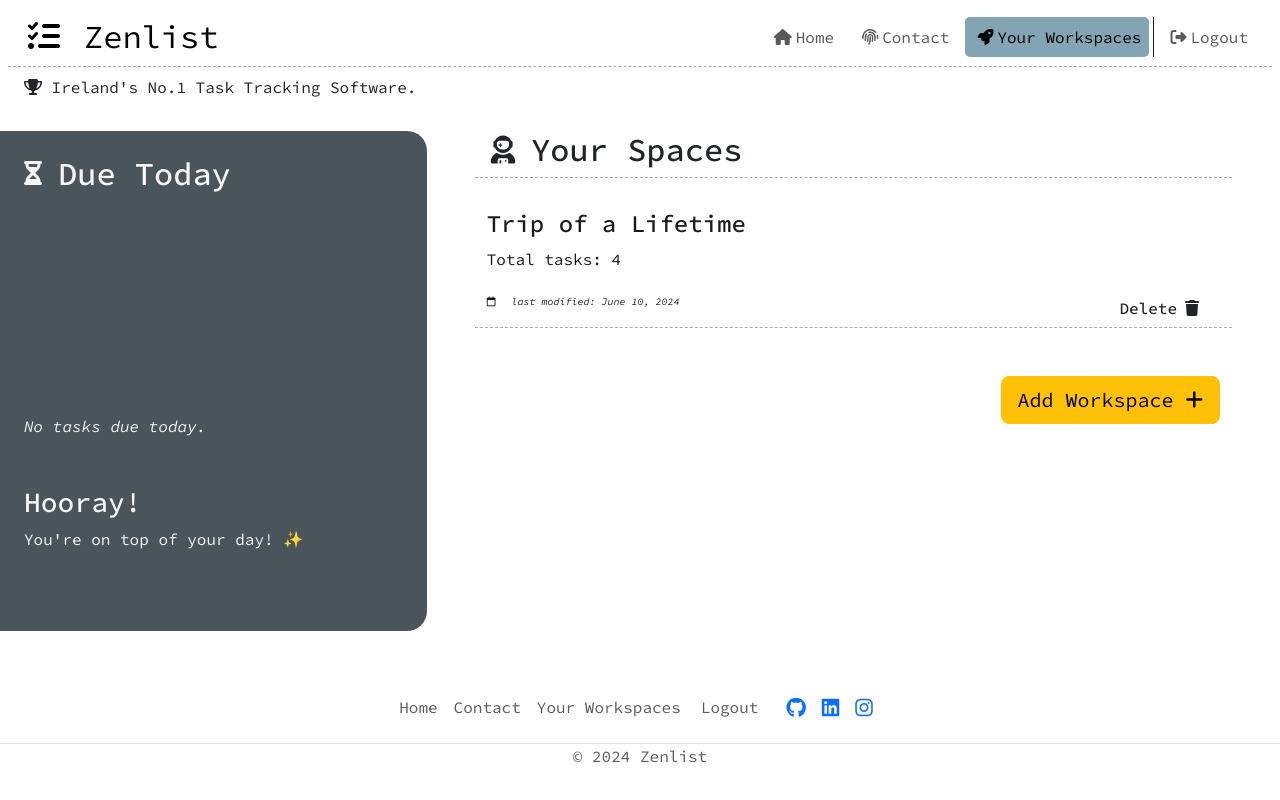
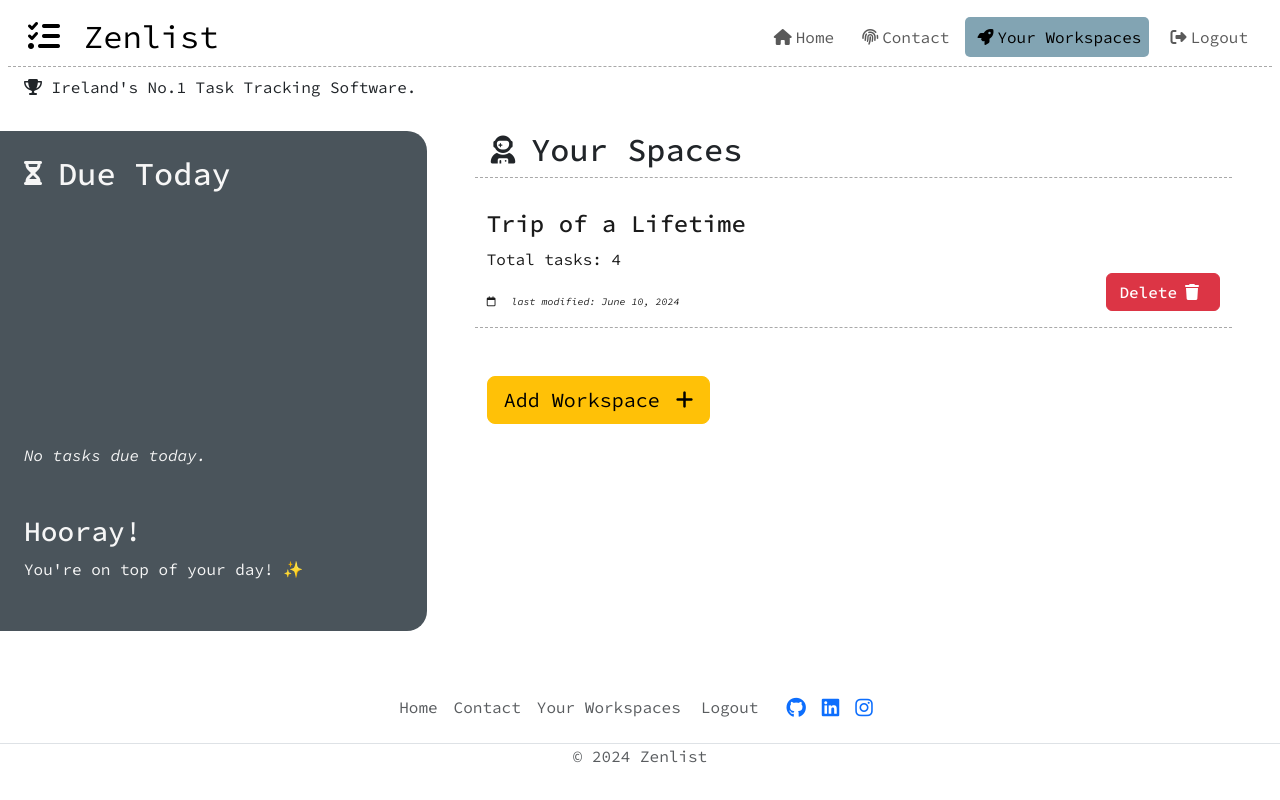
Before and after one commit to Ana-Niko-byte/zenlist, a Django app: page /workspaces/ in a window 1280 px wide. Run offline with Django 4.2, Linux system fonts and the light colour scheme; a user stored in the database is signed in; data comes from the database, SQL or seed files in the repository; both versions use the stored data as it was after the commit; some libraries are stand-ins or nearby versions.

Commit message:
fix: styling issues in workspace

```diff
--- a/static/css/style.css
+++ b/static/css/style.css
@@ -287,6 +287,10 @@ a .social-icon {
   min-height: 500px;
 }
 
+#workspace-analytics{
+  height: 450px;
+}
+
 /* Media Queries */
 @media all and (max-width: 450px){
   .heading-container{
@@ -294,6 +298,25 @@ a .social-icon {
     margin: 0 0;
   }
 }
+
+@media all and (max-width: 760px) {
+  .nav-item {
+    justify-items: start;
+    border-top: 1px solid lightgrey;
+    padding: 10px 0;
+    width: 100%;
+    text-align: left;
+  }
+
+  .navbar {
+    padding: 0 20px;
+  }
+
+  .footer-nav{
+    display: flex;
+  }
+}
+
 @media all and (max-width: 990px) {
   #container-scrum-row {
     flex-direction: column-reverse;
@@ -302,16 +325,33 @@ a .social-icon {
   #taskRowContainer {
     flex-direction: column-reverse;
   }
+
+  #workspace-analytics{
+    height: 100px;
+  }
+
+  .analytic-intro{
+    display: none;
+  }
+
+  #due-task-container {
+    min-height: 170px;
+    margin: 30px 0;
+    border-radius: 0;
+    text-align: center;
+  }
 }
 
-@media all and (max-width: 760px) {
-  .nav-item {
-    justify-items: start;
-    border-top: 1px solid lightgrey;
-    padding: 10px 0;
+@media all and (min-width: 760px) {
+  #navbarItems{
+    display: flex;
+    align-items: center;
+    justify-content: end;
   }
 
-  .navbar {
-    padding: 0 20px;
+  .button-container-workspace{
+    display: flex;
+    align-items: start;
+    justify-content: end;
   }
 }
--- a/static/js/tasks.js
+++ b/static/js/tasks.js
@@ -52,6 +52,7 @@ for (let editButton of edits) {
         // Retrieve taskId for updating
         let taskId = e.target.getAttribute("task_id");
 
+        // Retrieve Task information + assign each to the relevant task form field.
         let taskName = e.target.getAttribute("data-edit-name");
         let taskNotes = e.target.getAttribute("data-edit-notes");
         let taskPriority = e.target.getAttribute("data-edit-priority");
@@ -67,6 +68,9 @@ for (let editButton of edits) {
         taskPriorityField.value = taskPriority;
         taskDateField.value = actualDate;
 
+        // Visual indication of where to edit the task.
+        document.getElementById("taskCard").style.backgroundColor = '#FFC107';
+
         submit.innerText = "Update My Task";
         form.setAttribute("action", `update-task/${taskId}`);
     });
--- a/templates/base.html
+++ b/templates/base.html
@@ -26,14 +26,13 @@
             <!-- Zenlist Logo and Home URL -->
             <a class="navbar-brand" href="{{ home_url }}"><span class="brand ps-2"><i class="fa-solid fa-list-check me-4"></i>Zenlist</span></a>
             <!-- Navbar item toggler -->
-            <!-- <div class="navbar-container"> -->
             <button class="navbar-toggler" type="button" data-bs-toggle="collapse" data-bs-target="#navbarItems"
                 aria-controls="navbarItems" aria-expanded="false" aria-label="Toggle navigation items">
                 <span class="navbar-toggler-icon"></span>
             </button>
             <!-- Navbar items to toggle -->
-            <div class="collapse navbar-collapse nav-link-items text-end d-flex align-items-center justify-content-end" id="navbarItems">
-                <ul class="navbar-nav">
+            <div class="collapse navbar-collapse nav-link-items text-end" id="navbarItems">
+                <ul class="navbar-nav d-flex align-items-end">
                     <li class="nav-item px-1">
                         <a class="nav-link {% if request.path == home_url %}active{% endif %} brand" aria-current="page"
                             href="{{ home_url }}">
@@ -79,7 +78,6 @@
                     {% endif %}
                 </ul>
             </div>
-            <!-- </div> -->
         </div>
     </nav>
     <p class="brand mb-4 px-4"><i class="fa-solid fa-trophy"></i>   Ireland's No.1 Task Tracking Software.</p>
@@ -108,24 +106,24 @@
 
     <!-- Footer -->
     <footer class="mt-auto py-3 mt-4">
-        <div class="navbar-nav container-fluid container-top justify-content-center align-items-center border-bottom p-3">
-            <ul class="nav">
-                <li class="nav-item"><a href="{{ home_url }}" class="nav-link px-2 text-body-secondary">Home</a></li>
-                <li class="nav-item"><a href="{{ contact_url }}" class="nav-link px-2 text-body-secondary">Contact</a></li>
-                <li class="nav-item"><a href="{{ workspace_url }}" class="nav-link px-2 text-body-secondary">Your Workspaces</a></li>
+        <div class="container-fluid container-top justify-content-center align-items-center border-bottom p-3">
+            <ul class="nav footer-nav d-flex flex-row align-items-center justify-content-center">
+                <li class="nav-footer-item"><a href="{{ home_url }}" class="nav-link px-2 text-body-secondary">Home</a></li>
+                <li class="nav-footer-item"><a href="{{ contact_url }}" class="nav-link px-2 text-body-secondary">Contact</a></li>
+                <li class="nav-footer-item"><a href="{{ workspace_url }}" class="nav-link px-2 text-body-secondary">Your Workspaces</a></li>
                 {% if request.user.is_authenticated %}
-                    <li class="nav-item px-1">
-                        <a class="nav-link btn px-2 text-body-secondary" href="{% url 'account_logout' %}">Logout</a>
+                    <li class="nav-footer-item px-1">
+                        <a href="{% url 'account_logout' %}" class="nav-link btn px-2 text-body-secondary">Logout</a>
                     </li>
                 {% else %}
-                    <li class="nav-item px-1">
-                        <a class="nav-link btn px-2 text-body-secondary" href="{% url 'account_signup' %}">SignUp</a>
+                    <li class="nav-footer-item px-1">
+                        <a href="{% url 'account_signup' %}" class="nav-link btn px-2 text-body-secondary">SignUp</a>
                     </li>
-                    <li class="nav-item px-1">
-                        <a class="nav-link btn px-2 text-body-secondary" href="{% url 'account_login' %}">Sign In</a>
+                    <li class="nav-footer-item px-1">
+                        <a href="{% url 'account_login' %}" class="nav-link btn px-2 text-body-secondary">Sign In</a>
                     </li>
                 {% endif %}
-                <li class="nav-item nav-item-socials px-2 d-flex align-items-center justify-content-center">
+                <li class="nav-footer-item nav-item-socials px-2 d-flex align-items-center justify-content-center">
                     <a href="https://github.com/Ana-Niko-byte" class="social-icon px-2 direct-link" aria-label="Visit our Github"><i class="fa-brands fa-lg fa-github"></i></a>
                     <a href="https://www.linkedin.com/in/ana-nikolayenia-k/" class="social-icon px-2 direct-link" aria-label="Visit our Linkedin"><i class="fa-brands fa-lg fa-linkedin"></i></a>
                     <a href="https://www.instagram.com/ana_nikolayenia/" class="social-icon px-2 direct-link" aria-label="Visit our Instagram"><i class="fa-brands fa-lg fa-instagram"></i></a>
--- a/workspace/templates/workspace/_task_analytics.html
+++ b/workspace/templates/workspace/_task_analytics.html
@@ -1,8 +1,8 @@
-{% load static %}
-<div class="workspace-analytics">
+<div class="workspace-analytics d-flex flex-column justify-content-between" id="workspace-analytics">
     <div class="analytic-intro brand mb-4 pt-2">
         <h2><i class="fa-solid fa-hourglass-half fa-xs ms-2 me-3"></i>Due Today</h2>
     </div>
+    <div class="alternative-container">
         {% if analytic.due_count > 0 %}
         {% for analytic in due_tasks %}
         <div class="due-today d-flex flex-column justify-content-center my-4 p-2">
@@ -14,7 +14,7 @@
         </div>
         {% endfor %}
         {% else %}
-    <div class="alternative ps-2  d-flex flex-column justify-content-end" style="min-height: 350px;">
+        <div class="alternative ps-2 d-flex flex-column justify-content-end">
             <em>No tasks due today.</em>
             <div class="hooray mt-5">
                 <h3>Hooray!</h3>
@@ -23,3 +23,4 @@
         </div>
         {% endif %}
     </div>
+</div>
--- a/workspace/templates/workspace/_task_detail.html
+++ b/workspace/templates/workspace/_task_detail.html
@@ -1,4 +1,3 @@
-{% load static %}
 {% load crispy_forms_tags %}
 
 <div class="accordion accordion-{{jsIdentifier}} accordion-flush bb-grey" id="taskDetailAccordion-{{task.id}}"
--- a/workspace/templates/workspace/add_ws_modal.html
+++ b/workspace/templates/workspace/add_ws_modal.html
@@ -1,8 +1,8 @@
 {% load crispy_forms_tags %}
-<div class="container d-flex justify-content-end">
+<div class="container container-ws-modal">
     <!-- Button trigger modal -->
     <button id="workspaceModal" type="button" class="btn btn-lg btn-warning" data-bs-toggle="modal" data-bs-target="#addWorkspace">
-        Add Workspace   <i class="fa-solid fa-plus"></i>
+        Add Workspace<i class="fa-solid fa-plus ms-3"></i>
     </button>
     <!-- /Button trigger modal -->
 
--- a/workspace/templates/workspace/ws_detail.html
+++ b/workspace/templates/workspace/ws_detail.html
@@ -10,7 +10,7 @@
     <div class="row d-flex" id="taskRowContainer">
         <!-- Form to create new tasks -->
         <div class="col-lg-3 col-md-12">
-            <div class="card">
+            <div class="card" id="taskCard">
                 <div class="card-body mx-2 my-2">
                     <h4><i class="fa-solid fa-plus"></i>   Add Task</h4>
                     <form id="taskForm" method="post" action="">
--- a/workspace/templates/workspace/ws_list.html
+++ b/workspace/templates/workspace/ws_list.html
@@ -7,7 +7,7 @@
     <div class="row d-flex align-items-start justify-content-between">
 
         <!-- Analytics -->
-        <div class="col-sm-12 col-lg-4 p-3 white-text due-task-container">
+        <div class="col-sm-12 col-lg-4 p-3 white-text due-task-container" id="due-task-container">
           {% include 'workspace/_task_analytics.html' %}
         </div>
         <!-- /Analytics -->
@@ -31,10 +31,10 @@
               <!-- /Link to full workspace -->
 
               <!-- Delete Workspace Button -->
-              <div class="button-container col-sm-12 col-md-6 d-flex align-items-center justify-content-end">
-                <button type="button" data-workspace-id="{{space.id}}" data-workspace-title="{{space.title}}" class="btn btn-delete">
+              <div class="button-container button-container-workspace col-sm-12 col-md-6 mb-3">
+                <button type="button" data-workspace-id="{{space.id}}" data-workspace-title="{{space.title}}" class="btn btn-delete btn-danger">
                   Delete<i class="fa-solid fa-trash px-2"></i>
-                  </button>
+                </button>
               </div>
               <!-- /Delete Workspace Button -->
 
@@ -47,6 +47,7 @@
           <!-- /Delete Workspace Modal -->
 
           {% endfor %}
+
           <!-- Add Workspace Modal -->
           {% include 'workspace/add_ws_modal.html' %}
           <!-- /Add Workspace Modal -->
```
Also changed, not shown: db.sqlite3, 7 other files. Lines whose indentation alone changed are shown as unchanged.
